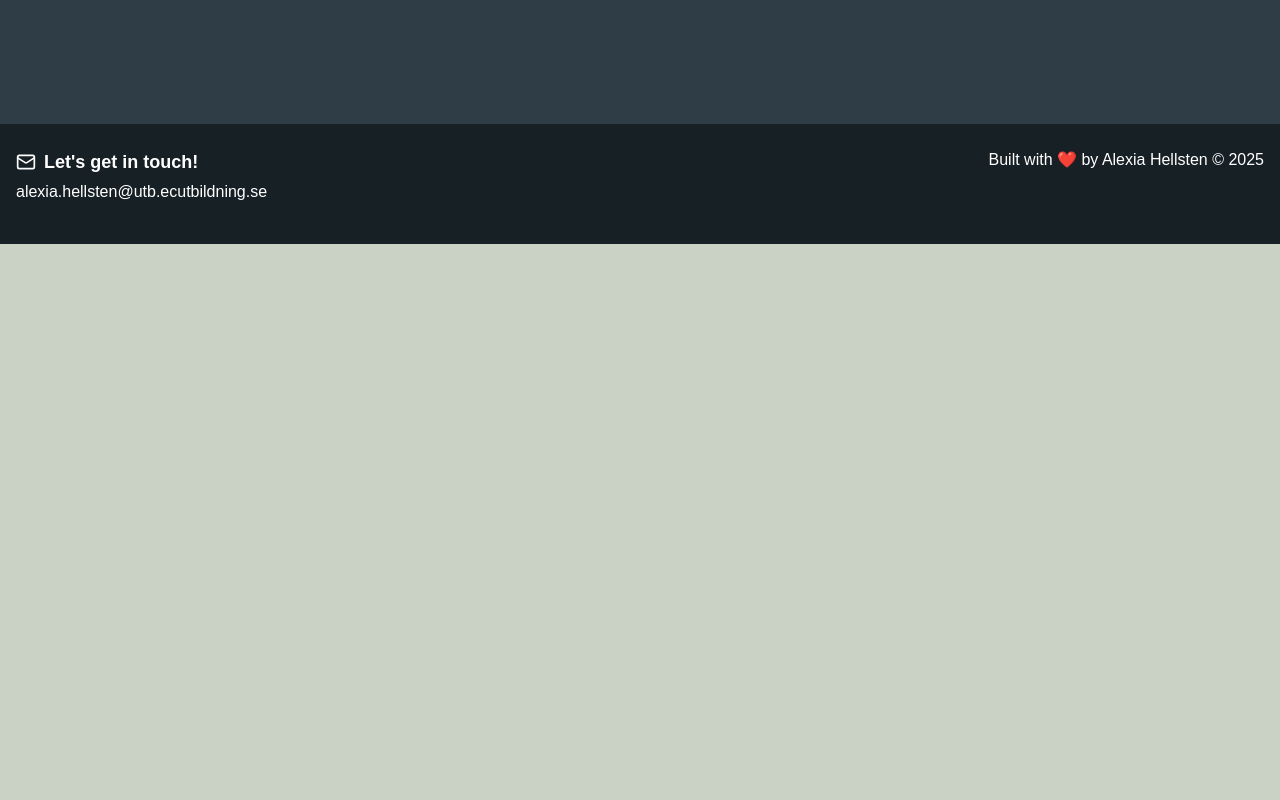
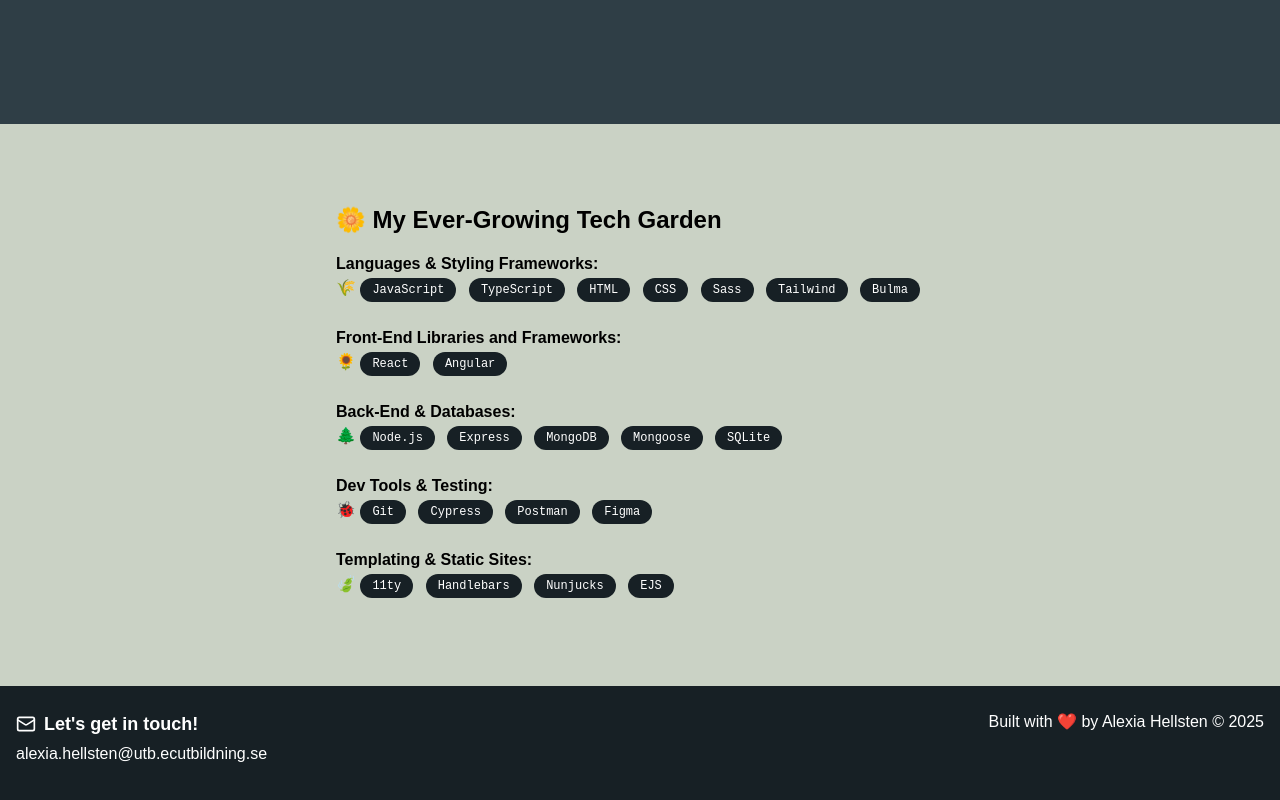
Before and after one commit to alexiahellsten/portfolio-2025, a React (Vite) app: page / in a window 1280 px wide. Shown: the part 1540-2340 px from the top of the page. Before the commit the page ends 1784 px from the top, so only its background shows below. Built offline with nearby package versions, Linux system fonts and the light colour scheme.

Commit message:
Add pill and tech garden component

```diff
--- /dev/null
+++ b/src/components/Pill.tsx
@@ -0,0 +1,10 @@
+function Pill({ children }: { children: React.ReactNode }) {
+
+  return (
+    <span className="markdown inline-block bg-[#172025] text-white px-3 py-1 rounded-full text-xs font-medium mr-2 mb-2">
+      {children}
+    </span>
+  )
+}
+
+export default Pill;
--- /dev/null
+++ b/src/components/TechGarden.tsx
@@ -0,0 +1,24 @@
+import Pill from "./Pill";
+
+export default function TechGarden() {
+  return (
+    <section className="max-w-3xl mx-auto p-20">
+      <h2 className="text-2xl font-bold mb-4">🌼 My Ever-Growing Tech Garden</h2>
+
+      <h3 className="font-semibold">Languages & Styling Frameworks:</h3>
+      <p>🌾 <Pill>JavaScript</Pill> <Pill>TypeScript</Pill> <Pill>HTML</Pill> <Pill>CSS</Pill> <Pill>Sass</Pill> <Pill>Tailwind</Pill> <Pill>Bulma</Pill></p>
+
+      <h3 className="font-semibold mt-4">Front-End Libraries and Frameworks:</h3>
+      <p>🌻 <Pill>React</Pill> <Pill>Angular</Pill></p>
+
+      <h3 className="font-semibold mt-4">Back-End & Databases:</h3>
+      <p>🌲 <Pill>Node.js</Pill> <Pill>Express</Pill> <Pill>MongoDB</Pill> <Pill>Mongoose</Pill> <Pill>SQLite</Pill></p>
+
+      <h3 className="font-semibold mt-4">Dev Tools & Testing:</h3>
+      <p>🐞 <Pill>Git</Pill> <Pill>Cypress</Pill> <Pill>Postman</Pill> <Pill>Figma</Pill></p>
+
+      <h3 className="font-semibold mt-4">Templating & Static Sites:</h3>
+      <p>🍃 <Pill>11ty</Pill> <Pill>Handlebars</Pill> <Pill>Nunjucks</Pill> <Pill>EJS</Pill></p>
+    </section>
+  );
+}
--- a/src/index.css
+++ b/src/index.css
@@ -1,6 +1,7 @@
 @import "tailwindcss";
 
 @import url('https://fonts.googleapis.com/css2?family=Karla:ital,wght@0,200..800;1,200..800&display=swap');
+@import url('https://fonts.googleapis.com/css2?family=Google+Sans+Code:ital,wght@0,300..800;1,300..800&family=Karla:ital,wght@0,200..800;1,200..800&display=swap');
 
 :root {
   font-family: "Karla", sans-serif;
@@ -15,6 +16,11 @@
 body {
   @apply bg-[#cad2c5] text-black;
 }
+
+.markdown {
+  font-family: "Google Sans Code", monospace;
+}
+
 /* TODO: Eventuellt implementera darkmode */
 
 /* .dark body {
--- a/src/pages/About.tsx
+++ b/src/pages/About.tsx
@@ -1,6 +1,7 @@
 import Navbar from "../components/Navbar"
 import Footer from "../components/Footer"
 import About from "../components/AboutComponent"
+import TechGarden from "../components/TechGarden"
 
 export default function AboutPage() {
 
@@ -8,6 +9,7 @@
 <>
     <Navbar />
     <About />
+    <TechGarden />
     <Footer />
 </>
   )
--- a/src/pages/Home.tsx
+++ b/src/pages/Home.tsx
@@ -3,6 +3,7 @@
 import Hero from '../components/Hero'
 import About from '../components/AboutComponent'
 import Footer from '../components/Footer'
+import TechGarden from '../components/TechGarden'
 
 
 function Home() {
@@ -11,6 +12,7 @@
         <Navbar />
         <Hero />
         <About />
+        <TechGarden />
         <Footer />
     </>
   )
```
